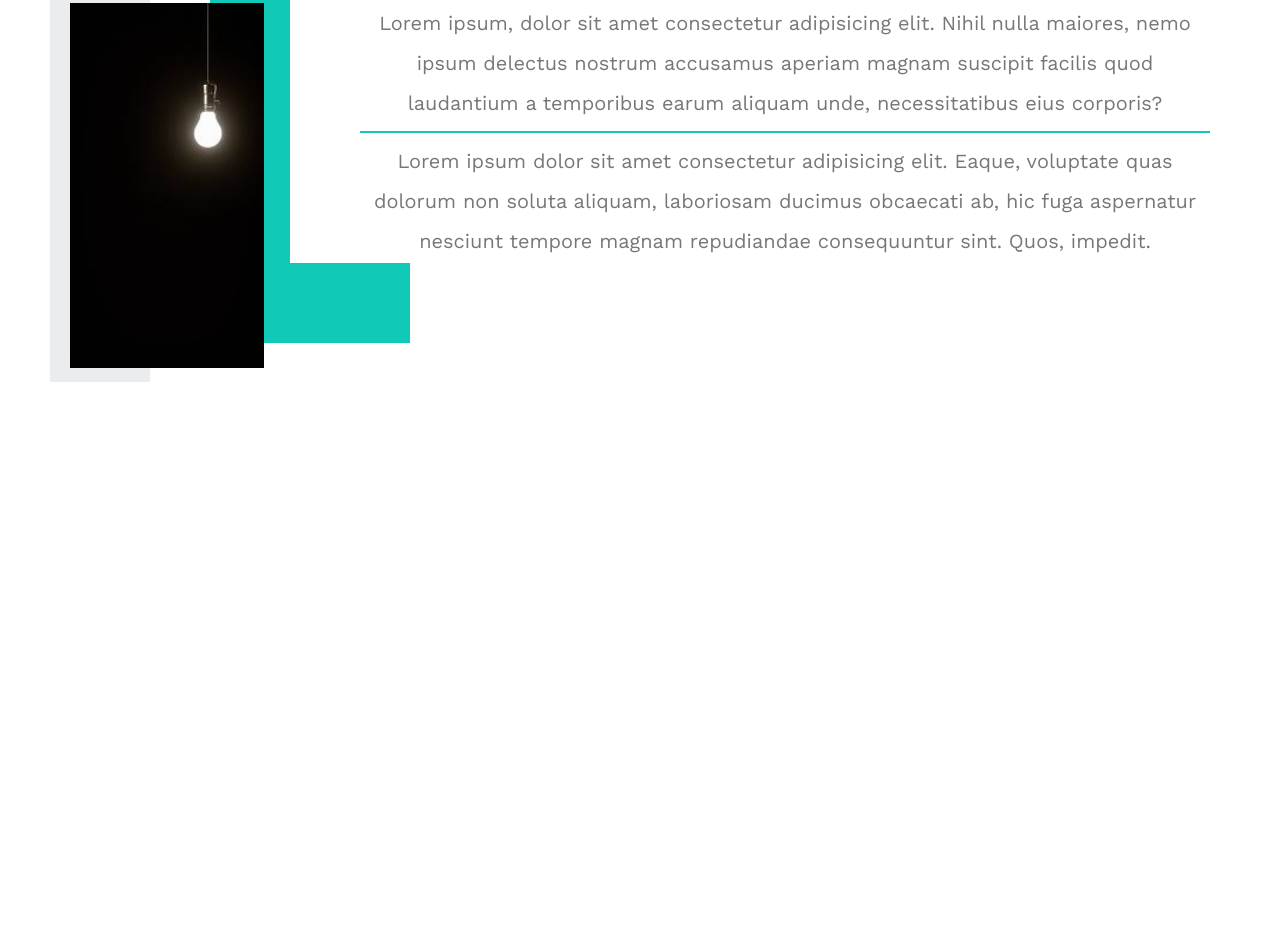
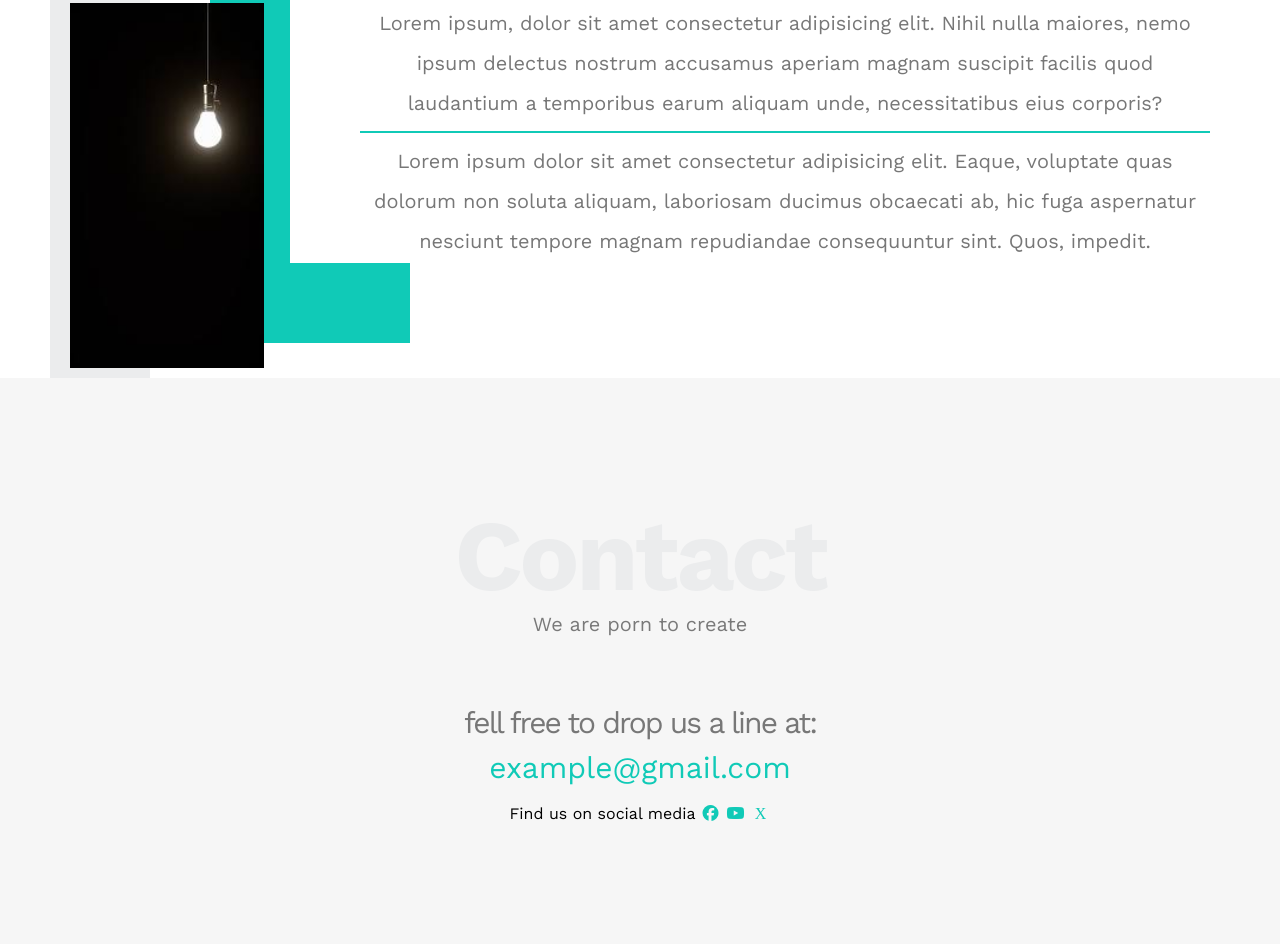
Before and after one commit to moumens/first-front-end-project, a plain HTML site: page index.html in a window 1280 px wide. Shown: the part 3111-4055 px from the top of the page. Before the commit the page ends 3493 px from the top, so only its background shows below. Drawn offline with nearby package versions, Linux system fonts and the light colour scheme; a web font is replaced by a local one.

Commit message:
added the contact seciton

```diff
--- a/css/leon.css
+++ b/css/leon.css
@@ -424,3 +424,62 @@
  }
 
  /*--------------END ABOUT-------------------*/
+
+
+ /*---------START CONTACT---------*/
+
+ .contact {
+     background-color: #f6f6f6;
+     padding: 60px 0px;
+
+ }
+
+ .contact .container .special-heading {
+     text-align: center;
+     font-size: 100px;
+     color: #ebeced;
+     letter-spacing: -3px;
+     margin: 0px;
+     padding-top: 60px;
+ }
+
+ .contact .container p {
+     text-align: center;
+     margin: -0px 0 0;
+     font-size: 20px;
+     color: #797979;
+
+ }
+
+ .contact .contact-info {
+
+     padding: 40px 0px;
+     text-align: center;
+
+ }
+
+ .contact .contact-info .label {
+     font-size: 30px;
+     color: #777;
+     letter-spacing: -2px;
+     margin-bottom: 10px;
+ }
+
+ .contact .contact-info .link {
+     text-decoration: none;
+     font-size: 30px;
+     color: var(--main-color);
+ }
+
+ .contact .contact-info .social {
+     display: flex;
+     justify-content: center;
+     margin: 20px;
+     font-size: 16px;
+
+ }
+
+ .contact .contact-info i {
+     margin-left: 5px;
+     color: var(--main-color);
+ }
--- a/index.html
+++ b/index.html
@@ -214,7 +214,22 @@
 
 
     <!-------------END ABOUT --------------->
-
+    <div class="contact">
+        <div class="container">
+            <h2 class="special-heading">Contact</h2>
+            <p>We are porn to create</p>
+        </div>
+        <div class="contact-info">
+            <p class="label"> fell free to drop us a line at:</p>
+            <a href="mailto:example@gmail.com" class="link">example@gmail.com</a>
+            <div class="social">
+                Find us on social media
+                <i class="fab fa-facebook"></i>
+                <i class="fab fa-youtube"></i>
+                <i class="fab fa-x"></i>
+            </div>
+        </div>
+    </div>
 </body>
 
 
```
